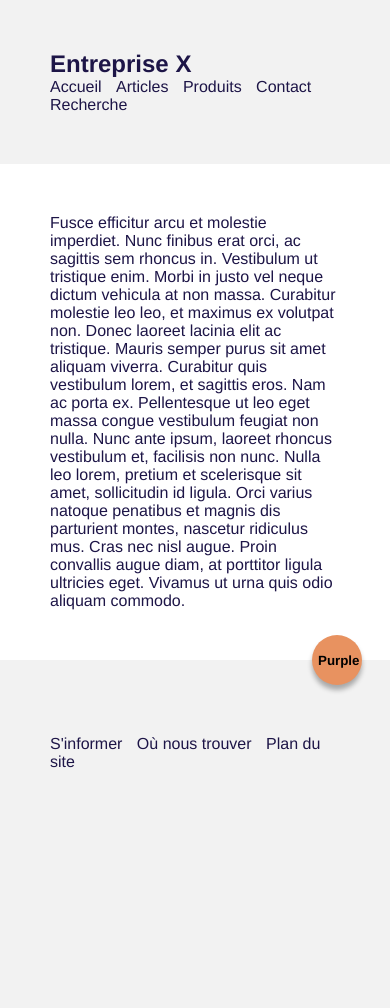
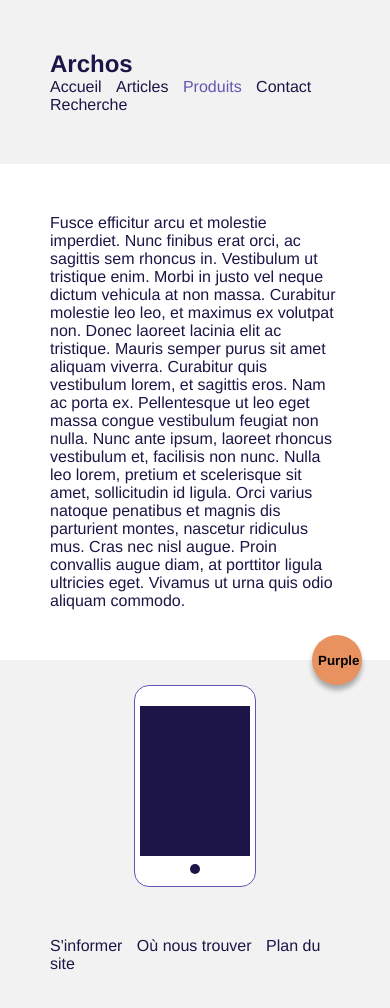
Before and after one commit to ronanmerien/formationronantpg, a plain HTML site: page index.html in a window 390 px wide. Before the commit the page ends 844 px from the top, so only its background shows below. Drawn offline with Linux system fonts and the light colour scheme.

Commit message:
Ajout téléphone

```diff
--- a/index.html
+++ b/index.html
@@ -7,12 +7,12 @@
     </head>
     <body>
         <div class="menu">
-            <h2>Entreprise X</h2>
+            <h2>Archos</h2>
             <nav>
                 <ul>
                     <li><a href="index.html">Accueil</a></li>
                     <li><a href="#">Articles</a></li>
-                    <li><a href="#">Produits</a></li>
+                    <li><a href="#" class="selected">Produits</a></li>
                     <li><a href="#">Contact</a></li>
                     <li><a href="#">Recherche</a></li>
                 </ul>
@@ -20,6 +20,7 @@
         </div>
         <div class="slideshow" id="slide">Fusce efficitur arcu et molestie imperdiet. Nunc finibus erat orci, ac sagittis sem rhoncus in. Vestibulum ut tristique enim. Morbi in justo vel neque dictum vehicula at non massa. Curabitur molestie leo leo, et maximus ex volutpat non. Donec laoreet lacinia elit ac tristique. Mauris semper purus sit amet aliquam viverra. Curabitur quis vestibulum lorem, et sagittis eros. Nam ac porta ex. Pellentesque ut leo eget massa congue vestibulum feugiat non nulla. Nunc ante ipsum, laoreet rhoncus vestibulum et, facilisis non nunc. Nulla leo lorem, pretium et scelerisque sit amet, sollicitudin id ligula. Orci varius natoque penatibus et magnis dis parturient montes, nascetur ridiculus mus. Cras nec nisl augue. Proin convallis augue diam, at porttitor ligula ultricies eget. Vivamus ut urna quis odio aliquam commodo.</div>
         <input type="submit" value="Purple" id="clicker" onclick="slidein()"/>
+        <div class="coque" id="coque"><div class="ecran"></div><div class="button"></div></div>
         <div class="footer">
             <nav>
                 <ul>
--- a/script.js
+++ b/script.js
@@ -1,9 +1,11 @@
 function slidein() {
     document.getElementById("slide").outerHTML = "<div class=\"slideshow\" id=\"slide\" style=\"animation: transa 1s forwards;\">Fusce efficitur arcu et molestie imperdiet. Nunc finibus erat orci, ac sagittis sem rhoncus in. Vestibulum ut tristique enim. Morbi in justo vel neque dictum vehicula at non massa. Curabitur molestie leo leo, et maximus ex volutpat non. Donec laoreet lacinia elit ac tristique. Mauris semper purus sit amet aliquam viverra. Curabitur quis vestibulum lorem, et sagittis eros. Nam ac porta ex. Pellentesque ut leo eget massa congue vestibulum feugiat non nulla. Nunc ante ipsum, laoreet rhoncus vestibulum et, facilisis non nunc. Nulla leo lorem, pretium et scelerisque sit amet, sollicitudin id ligula. Orci varius natoque penatibus et magnis dis parturient montes, nascetur ridiculus mus. Cras nec nisl augue. Proin convallis augue diam, at porttitor ligula ultricies eget. Vivamus ut urna quis odio aliquam commodo.</div>";
     document.getElementById("clicker").outerHTML = "<input type=\"submit\" value=\"White\" id=\"clicker\" onclick=\"slideout()\"/>";
+    document.getElementById("coque").outerHTML = "<div class=\"coque\" id=\"coque\" style=\"animation: phonetra 1s forwards;\"><div class=\"ecran\"></div><div class=\"button\"></div></div>";
 }
 
 function slideout() {
     document.getElementById("slide").outerHTML = "<div class=\"slideshow\" id=\"slide\" style=\"animation-name: transb; animation-duration: 1s;\">Fusce efficitur arcu et molestie imperdiet. Nunc finibus erat orci, ac sagittis sem rhoncus in. Vestibulum ut tristique enim. Morbi in justo vel neque dictum vehicula at non massa. Curabitur molestie leo leo, et maximus ex volutpat non. Donec laoreet lacinia elit ac tristique. Mauris semper purus sit amet aliquam viverra. Curabitur quis vestibulum lorem, et sagittis eros. Nam ac porta ex. Pellentesque ut leo eget massa congue vestibulum feugiat non nulla. Nunc ante ipsum, laoreet rhoncus vestibulum et, facilisis non nunc. Nulla leo lorem, pretium et scelerisque sit amet, sollicitudin id ligula. Orci varius natoque penatibus et magnis dis parturient montes, nascetur ridiculus mus. Cras nec nisl augue. Proin convallis augue diam, at porttitor ligula ultricies eget. Vivamus ut urna quis odio aliquam commodo.</div>";
     document.getElementById("clicker").outerHTML = "<input type=\"submit\" value=\"Purple\" id=\"clicker\" onclick=\"slidein()\"/>";
+    document.getElementById("coque").outerHTML = "<div class=\"coque\" id=\"coque\" style=\"animation: phonetrb 1s forwards;\"><div class=\"ecran\"></div><div class=\"button\"></div></div>";
 }
--- a/style.css
+++ b/style.css
@@ -32,6 +32,10 @@ a:hover {
     transition: 0.3s;
 }
 
+.selected {
+    color: #6654B2;
+}
+
 .menu {
     margin: 50px;
 }
@@ -62,12 +66,53 @@ input {
     transition: 0.3s;
 }
 
-@keyframes transa {
-    from {}
-    to {background-color: #6654B2; color: #fff;}
+.coque {
+    background-color: #fff;
+    border: 1px solid #6654B2;
+    height: 200px;
+    width: 120px;
+    border-radius: 15px;
+    margin-left: auto;
+    margin-right: auto;
+}
+
+.ecran {
+    background-color: #1D1547;
+    height: 150px;
+    width: 110px;
+    margin-left: auto;
+    margin-right: auto;
+    position:relative;
+    top: 20px;
+}
+
+.button {
+    background-color: #1D1547;
+    height: 10px;
+    width: 10px;
+    border-radius: 10px;
+    margin-left: auto;
+    margin-right: auto;
+    position:relative;
+    top: 28px;
+}
+
+@keyframes phonetra {
+    from {background-color: #fff; border: 1px solid #6654B2;}
+    to {background-color: #6654B2; border: 1px solid #fff;}
+}
+
+@keyframes phonetrb {
+    from {background-color: #6654B2; border: 1px solid #fff;}
+    to {background-color: #fff; border: 1px solid #6654B2;}
 }
 
 @keyframes transb {
     from {background-color: #6654B2; color: #fff;}
     to {}
 }
+
+@keyframes transa {
+    from {}
+    to {background-color: #6654B2; color: #fff;}
+}
```
